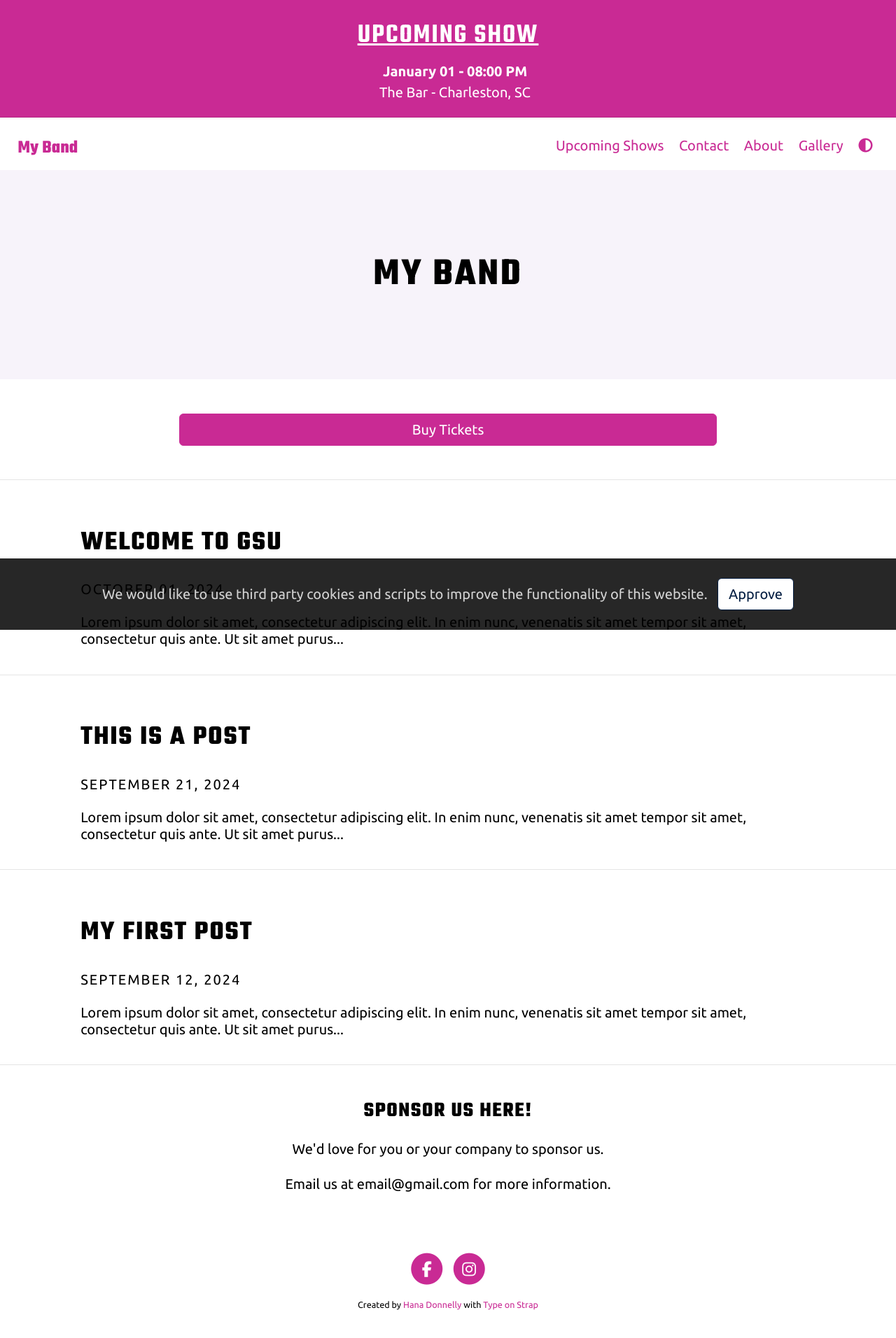
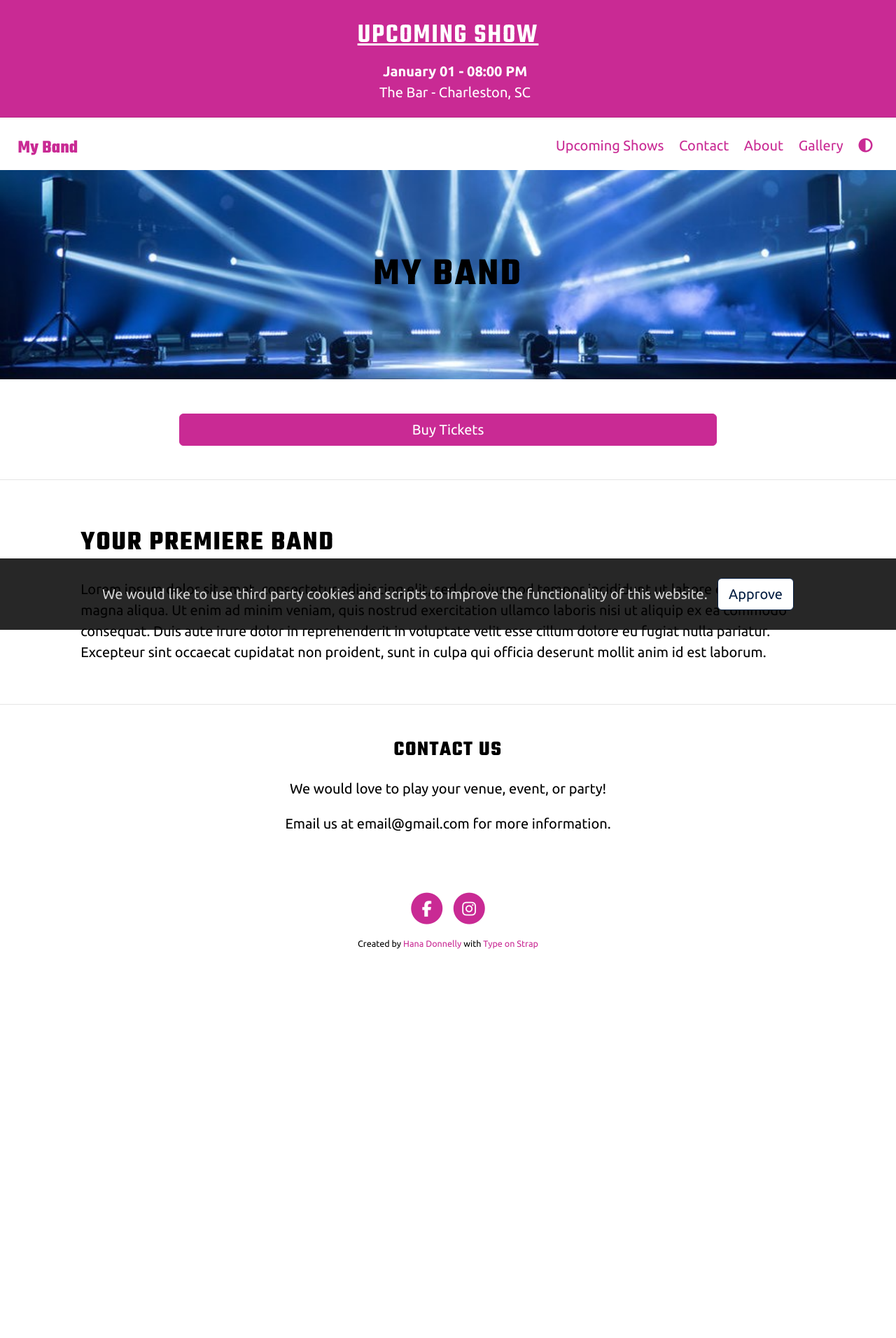
Before and after one commit to hanaEdonnelly/Band-Theme, a Jekyll site: the page built from index.html, in a window 1280 px wide. Shown: the whole page at 70% size. Built offline with Jekyll 4.4.1, drawn with Linux system fonts in a browser that asks for light colours; after the commit the page ends 1397 px from its top, so only the background shows below that.

Commit message:
Formatting updates

```diff
--- a/_config.yml
+++ b/_config.yml
@@ -1,6 +1,6 @@
 # SITE CONFIGURATION
-url: "https://hanaedonnelly.github.io"
-baseurl: "/Band-Theme"
+url: "https://hanaedonnelly.github.io/Band-Theme"
+baseurl: ""
 
 # THEME-SPECIFIC CONFIGURATION
 title: My Band
@@ -10,7 +10,7 @@ favicon: #"assets/favicon.png"
 
 # Header and footer text
 header_text: "My Band"
-header_feature_image: null
+header_feature_image: "assets/img/feature-img/stage.jpg"
 header_feature_image_responsive: true
 footer_text:
   Created by <a href='https://hana.gallery'>Hana Donnelly</a> with <a href='https://github.com/sylhare/Type-on-Strap'>Type on Strap</a>
--- a/_layouts/home.liquid
+++ b/_layouts/home.liquid
@@ -33,40 +33,24 @@ description:
             </div>
         </div>
     </div>
+
     <div class="posts" id="news">
-        {% for post in site.posts %}
-            <div class="post-teaser">
-                {% if post.thumbnail %}
-                    <div class="post-img">
-                        <a aria-label="{{ post.title }}" href="{{ post.url | relative_url }}">
-                            <img alt="{{ post.title }}" src="{{ post.thumbnail | relative_url }}">
-                        </a>
-                    </div>
-                {% endif %}
+        <div class="post-teaser">
                 <header>
-                    <h2>
-                        <a aria-label="{{ post.title }}" class="post-link" href="{{ post.url | relative_url }}">
-                            {{ post.title }}
-                        </a>
-                    </h2>
-                    {% include blog/post_info.liquid author=post.author date=post.date %}
+                <h2>Your premiere band</h2>
                 </header>
-                {% if site.excerpt or site.theme_settings.excerpt %}
-                    <div class="excerpt">
-                        {% if site.excerpt == "truncate" %}
-                            {{ post.content | strip_html | truncate: 150 | escape }}
-                        {% else %}
-                            {{ post.excerpt | strip_html | truncate: 150 | escape }}
-                        {% endif %}
-                    </div>
-                {% endif %}
+            <div class="excerpt">
+                <p>Lorem ipsum dolor sit amet, consectetur adipiscing elit, sed do eiusmod tempor incididunt ut labore et dolore magna aliqua.
+                Ut enim ad minim veniam, quis nostrud exercitation ullamco laboris nisi ut aliquip ex ea commodo consequat.
+                Duis aute irure dolor in reprehenderit in voluptate velit esse cillum dolore eu fugiat nulla pariatur.
+                Excepteur sint occaecat cupidatat non proident, sunt in culpa qui officia deserunt mollit anim id est laborum.</p>
             </div>
-        {% endfor %}
+        </div>
     </div>
 
     <div class="banner">
-        <h3>Sponsor us here!</h3>
-        <p>We'd love for you or your company to sponsor us.</p>
+        <h3>Contact us</h3>
+        <p>We would love to play your venue, event, or party!</p>
         <p>Email us at email@gmail.com for more information.</p>
     </div>
 
--- a/_sass/layouts/_blog.scss
+++ b/_sass/layouts/_blog.scss
@@ -8,7 +8,7 @@
   text-align: center;
   color: var(--header-text);
   background: no-repeat var(--header-background);
-  backdrop-filter: brightness(0.5);
+  backdrop-filter: brightness(0.75);
   background-size: cover;
 
   h1 {
```
Also changed, not shown: assets/img/feature-img/stage.jpg (added).
